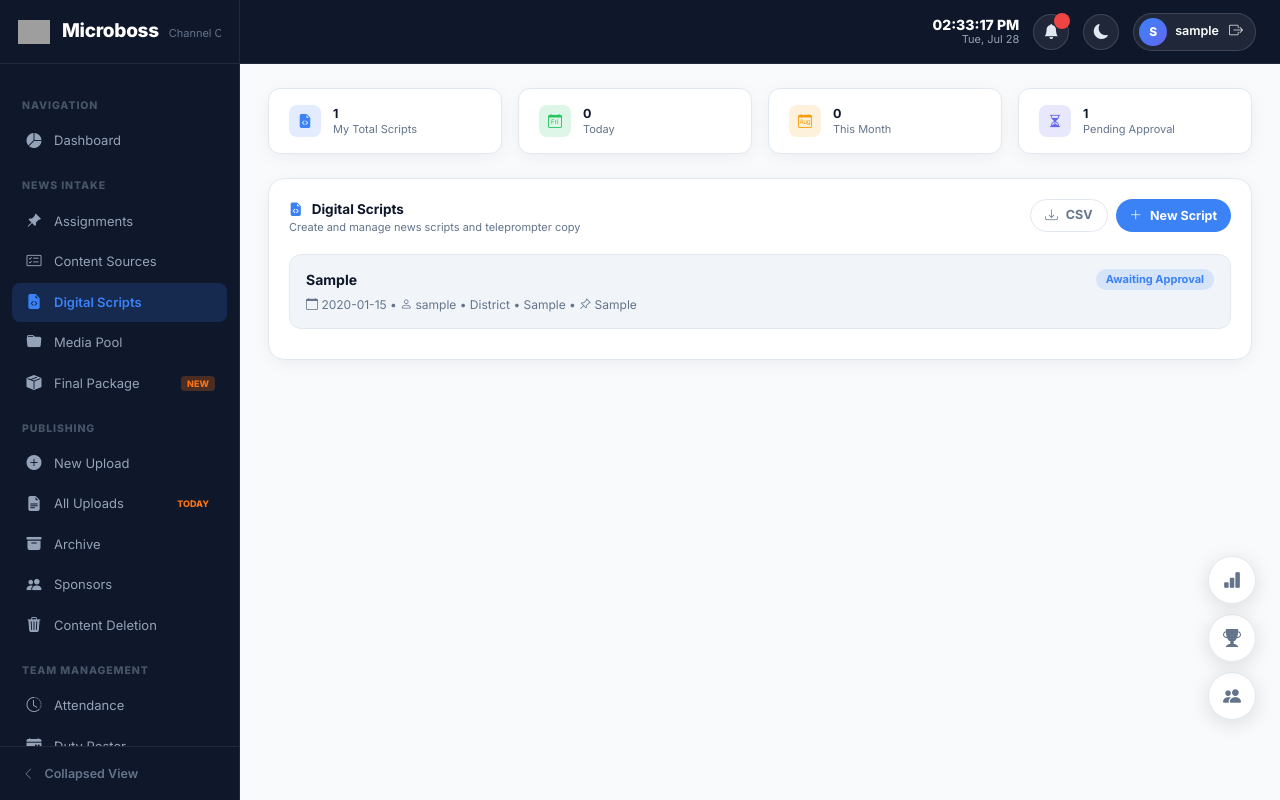
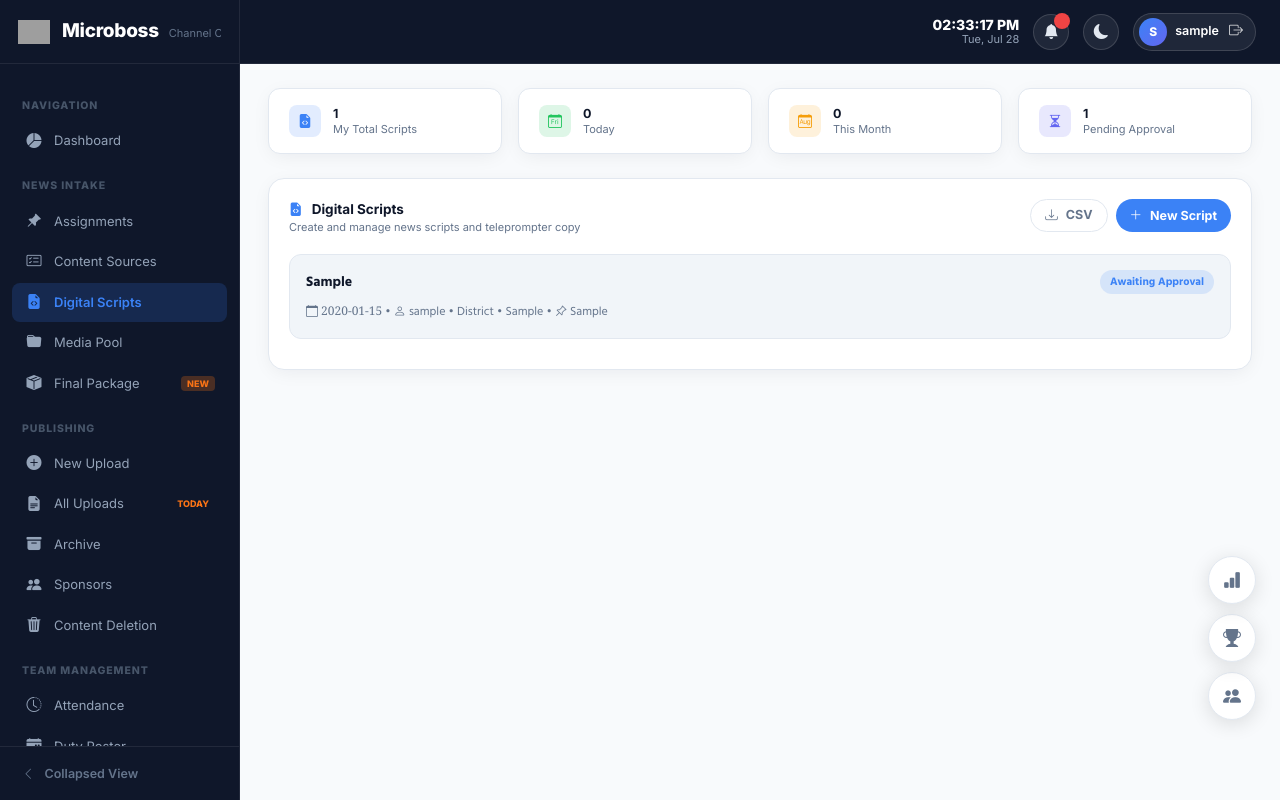
Before and after one commit to jobaerlisedu/microboss, a Django app: page /cms/scripts/ in a window 1280 px wide. Run offline with Django 5.2, Linux system fonts and the light colour scheme; a user stored in the database is signed in; tables that the repository leaves empty hold one stand-in row (values such as "Sample post"); data that the repository does not hold is empty; parts of the project's set-up code (start-up, migrations or seed data) failed here and were passed over; grey boxes are pictures that could not be loaded.

Commit message:
Apply Noto Serif Bengali font to script list cards

```diff
--- a/templates/cms/scripts.html
+++ b/templates/cms/scripts.html
@@ -46,7 +46,7 @@
 {% endif %}
 
     {% for sc in scripts %}
-    <div class="script-list-card" hx-get="{% url 'cms:cms-script-detail' pk=sc.id %}" hx-target="#tab-content" hx-swap="innerHTML" style="background:var(--surface-2);border:1px solid var(--border);border-radius:var(--radius-md);padding:14px 16px;margin-bottom:10px;cursor:pointer;">
+    <div class="script-list-card script-content" hx-get="{% url 'cms:cms-script-detail' pk=sc.id %}" hx-target="#tab-content" hx-swap="innerHTML" style="background:var(--surface-2);border:1px solid var(--border);border-radius:var(--radius-md);padding:14px 16px;margin-bottom:10px;cursor:pointer;">
       <div class="head" style="display:flex;justify-content:space-between;gap:10px;align-items:center;">
         <span class="h" style="font-weight:700;font-size:14px;color:var(--text);">{{ sc.headline|default:'Untitled Script' }}</span>
         <span class="status-pill status-{{ sc.status }}">{{ sc.get_status_display }}</span>
```
